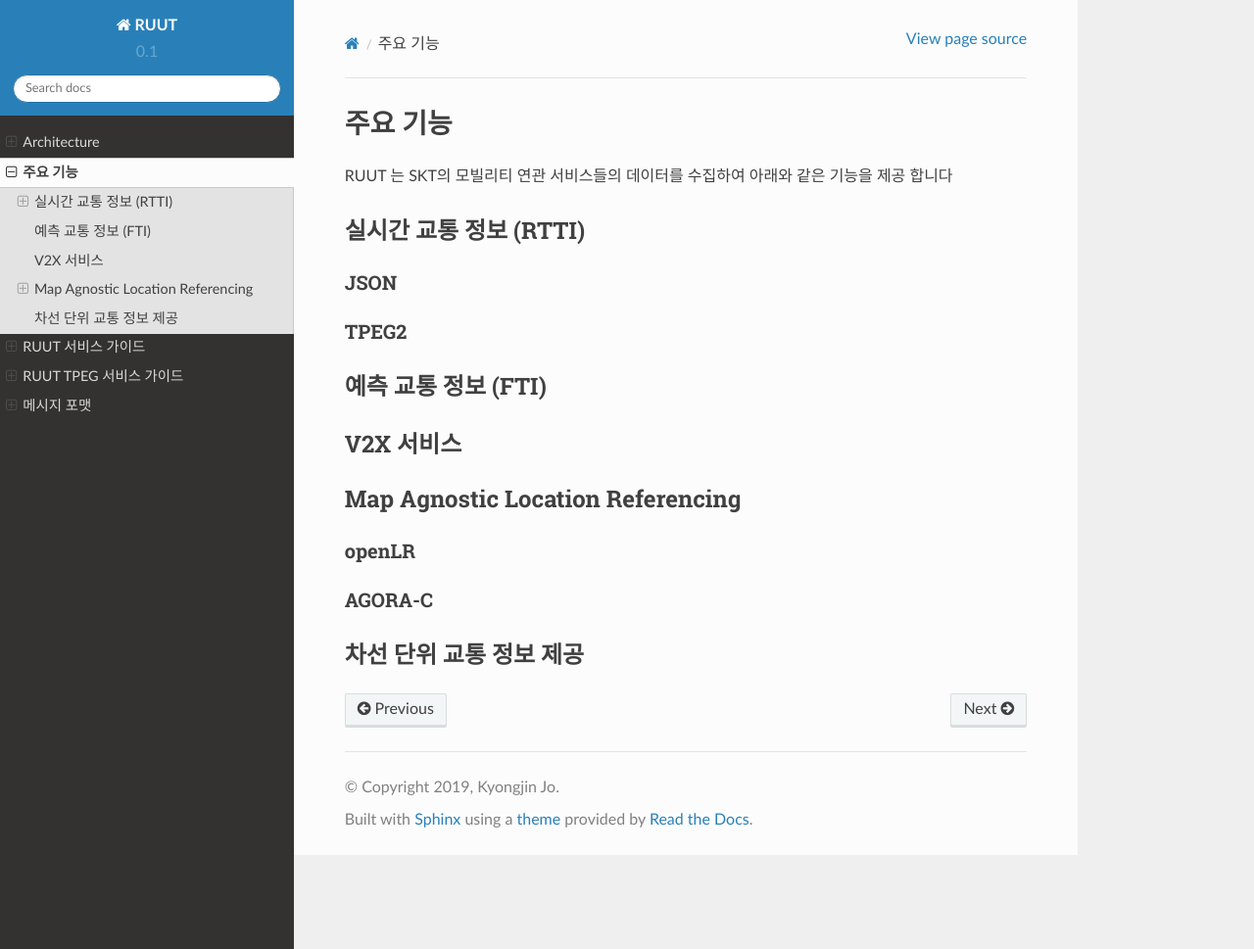
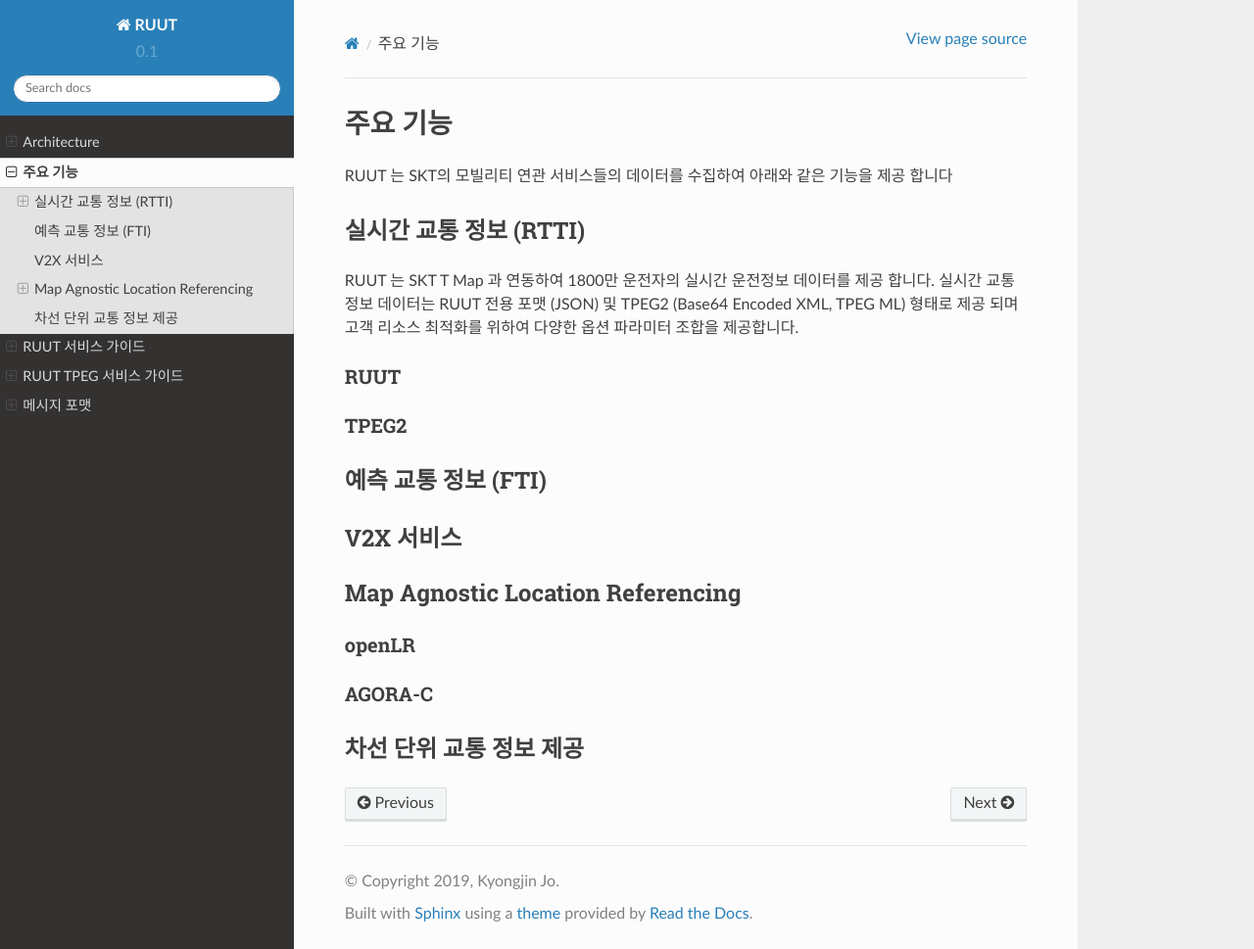
Before and after one commit to harudium/dyrods, a Sphinx documentation site: the page built from docs/source/functions.rst, in a window 1280 px wide and 969 px high. Shown: the whole window at 98% size. Built offline with Sphinx 7.4.7 and the Read the Docs theme 2.0.0, drawn with Linux system fonts in a browser that asks for light colours.

Commit message:
Update functions.rst

```diff
--- a/docs/source/functions.rst
+++ b/docs/source/functions.rst
@@ -4,7 +4,9 @@
 
 실시간 교통 정보 (RTTI)
 -------------
-JSON
+RUUT 는 SKT T Map 과 연동하여 1800만 운전자의 실시간 운전정보 데이터를 제공 합니다. 실시간 교통 정보 데이터는 RUUT 전용 포맷 (JSON) 및 TPEG2 (Base64 Encoded XML, TPEG ML) 형태로 제공 되며 고객 리소스 최적화를 위하여 다양한 옵션 파라미터 조합을 제공합니다.
+
+RUUT
 '''''''''''''
 TPEG2
 '''''''''''''
```
